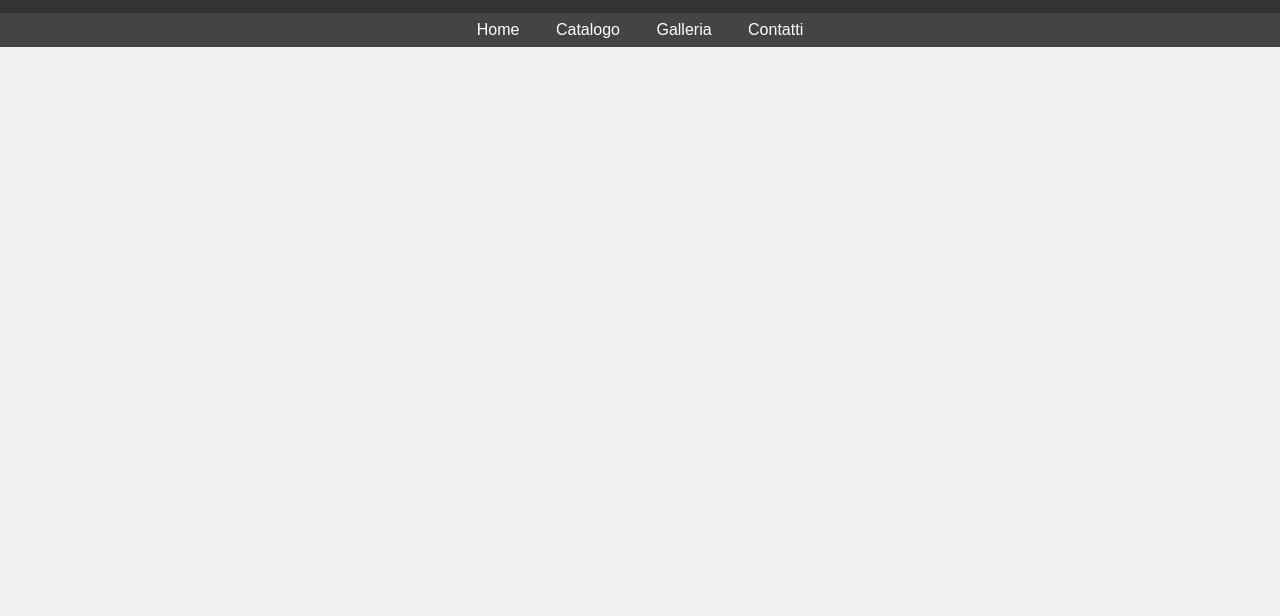
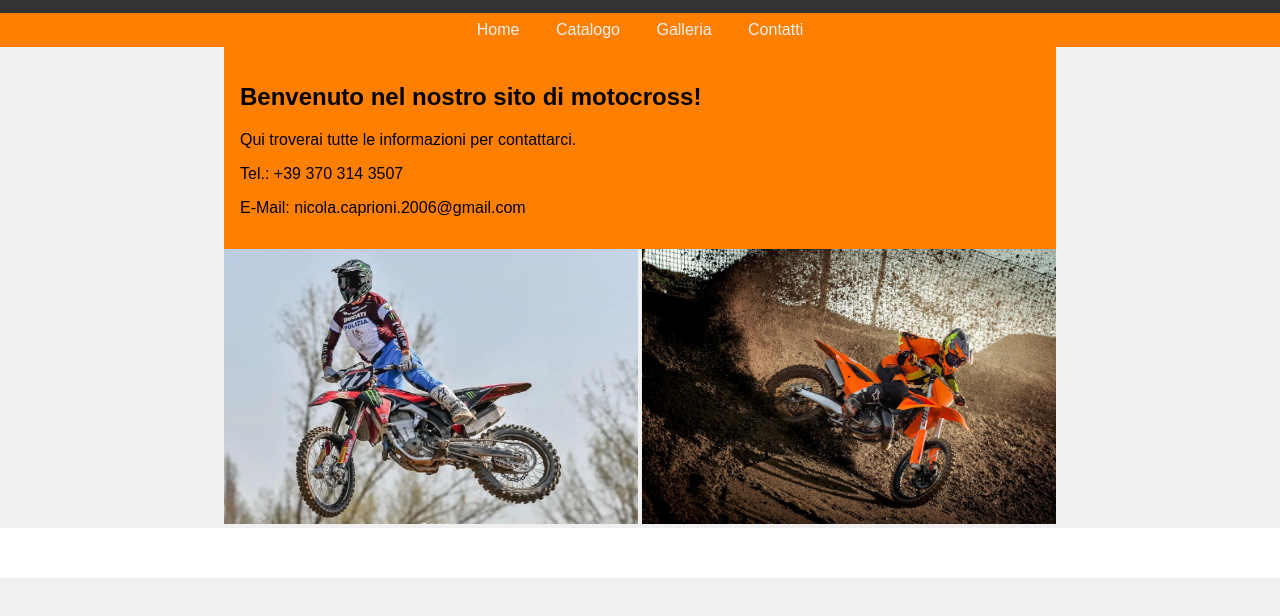
Before and after one commit to NicolaCaprioni1/NicolaCaprioni1.github.io, a plain HTML site: page contatti.html in a window 1280 px wide. Shown: the part 56-672 px from the top of the page. Drawn offline with Linux system fonts and the light colour scheme.

Commit message:
Update contatti.html

```diff
--- a/contatti.html
+++ b/contatti.html
@@ -21,13 +21,13 @@
             margin: 0;
         }
         nav {
-            background-color: #444;
+            background-color: #FF8000;
             color: #fff;
             text-align: center;
             padding: 0.5rem;
         }
         nav a {
-            color: #fff;
+            color: #f0f0f0;
             text-decoration: none;
             margin: 0 1rem;
         }
@@ -35,13 +35,16 @@
             max-width: 800px;
             margin: 0 auto;
             padding: 1rem;
-            background-color: #fff;
+            background-color: #FF8000;
         }
         footer {
-            background-color: #333;
+            background-color: #FFFFFF;
             color: #fff;
             text-align: center;
             padding: 1rem;
+        }
+        .image-container {
+            text-align: center;
         }
     </style>
 </head>
@@ -50,8 +53,24 @@
         <h1>Caprioni Motors</h1>
     </header>
     <nav>
-        <a href="C:\Users\ite.AULEPC\Desktop\sito caprioni\sito.html">Home</a>
-        <a href="C:\Users\ite.AULEPC\Desktop\sito caprioni\catalogo.html">Catalogo</a>
+        <a href="index.html">Home</a>
+        <a href="catalogo.html">Catalogo</a>
         <a href="#">Galleria</a>
-        <a href="#">Contatti</a>
+        <a href="contatti.html">Contatti</a>
     </nav>
+    <div class="content">
+        <h2>Benvenuto nel nostro sito di motocross!</h2>
+        <p>Qui troverai tutte le informazioni per contattarci.</p>
+        <p>Tel.: +39 370 314 3507</p>
+        <p>E-Mail: nicola.caprioni.2006@gmail.com</p>
+    </div>
+    <div class="image-container">
+        <img src="lupino.webp" width="414" height="275" alt="Lupino image">
+        <img src="ktm2025.webp" width="414" height="275" alt="ktm2025 image">
+
+    </div>
+    <footer>
+        © 2024 Caprioni Motors
+    </footer>
+</body>
+</html>
```
